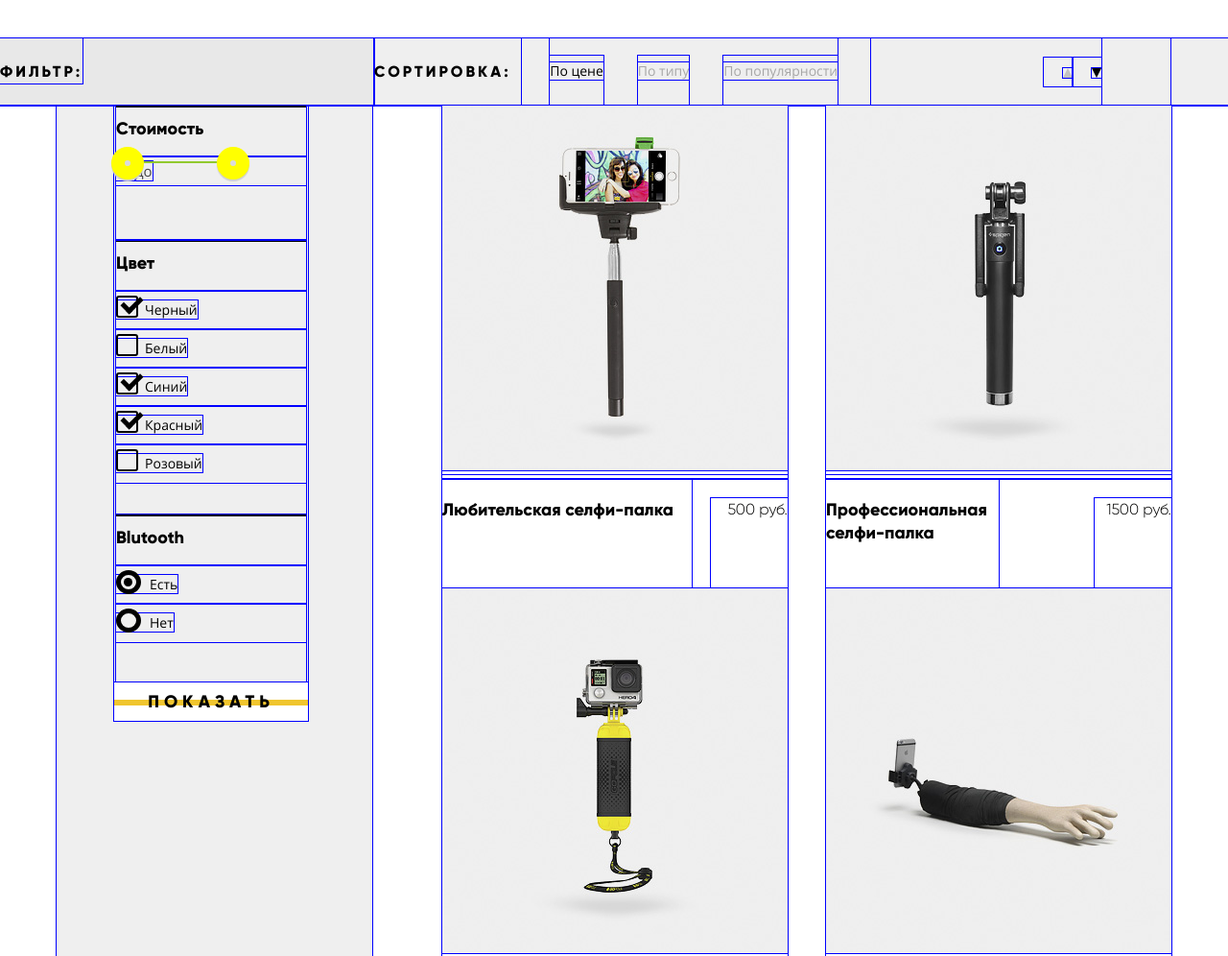
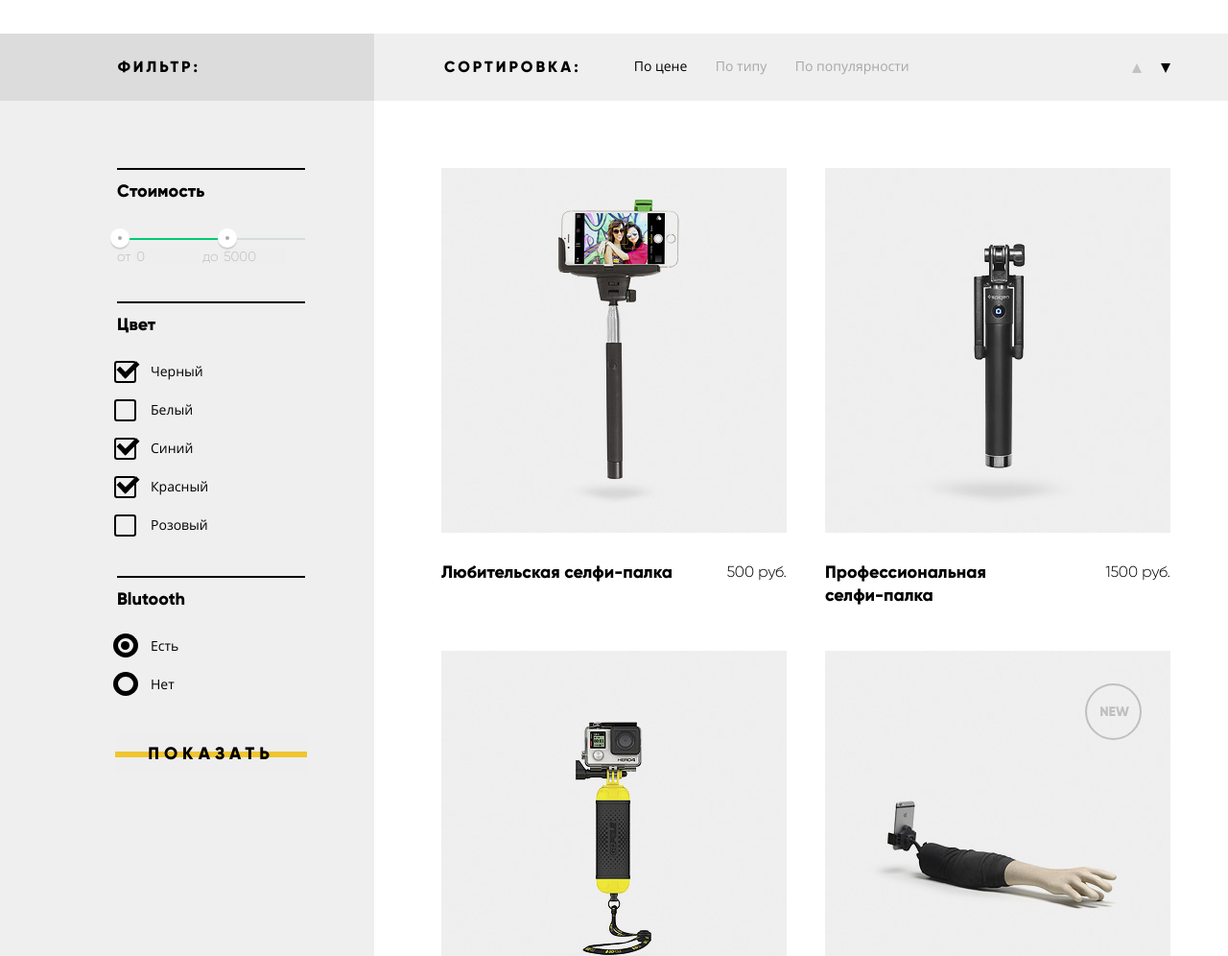
Before and after one commit to Raccoon-01/837377-device, a plain HTML site: page catalog.html in a window 1280 px wide. Shown: the part 352-1348 px from the top of the page at 96% size. Drawn offline with Linux system fonts and the light colour scheme; files whose address does not match are found by name.

Commit message:
Добавление фона, скрытие блоков гарантии, кредита, добавление кода html для фильтра стоимости
Добавление фона, скрытие блоков гарантии, кредита, добавление кода html для фильтра стоимости, подгонка под пиксель перфект

```diff
--- a/catalog.html
+++ b/catalog.html
@@ -120,18 +120,23 @@
 				<form class="filter-form" action="#" method="get">
 					<fieldset class="price-range-filter">
 						<legend class="label">Стоимость</legend>
-						<div class="rangeslider">
-							<label class="range-label range-toggle-min" for="price-min">от
-								<input class="range-input" type="range" name="price-min" id="price-min" value="0" min="0" max="8000">
-							</label>
-							<label class="range-label range-toggle-max" for="price-max">
-								<input class="range-input" type="range" name="price-max" id="price-max" value="5000" min="0" max="8000">до
-							</label>
-					  </div>
-						<!--
-						<label for="range-id">от
-							<input class="range-input" type="range" id="range-id" name="price-range" min="0" max="8000" value="5000">до
-						</label>необходимо доработать-->
+						<div class="range-filter">
+							<div class="range-controls">
+								<div class="scale">
+									<div class="bar"></div>
+								</div>
+								<div class="toggle toggle-min"></div>
+								<div class="toggle toggle-max"></div>
+							</div>
+							<div class="price-controls">
+								<label class="range-label range-toggle-min" for="price-min">от
+									<input class="range-input" type="text" name="price-min" id="price-min" value="0">
+								</label>
+								<label class="range-label range-toggle-max" for="price-max">до
+									<input class="range-input" type="text" name="price-max" id="price-max" value="5000">
+								</label>
+							</div>
+						</div>
 					</fieldset>
 					<fieldset class="color-filter">
 						<legend class="label">Цвет</legend>
@@ -229,7 +234,7 @@
 						</div>
 					</li>
 					<li class="catalog-list-position">
-						<p class="items-paragraph">
+						<p class="items-paragraph catalog-item-new">
 							<a href="catalog-item-4.html">
 								<img src="img/item-4.jpg" width="360" height="380" alt="Селфи-палка «Следуй за мной»">
 							</a>
--- a/css/style.css
+++ b/css/style.css
@@ -58,6 +58,7 @@ img {
 .main-header {
 	background-color: #f7e296;
 	padding: 0 60px 45px 60px;
+	margin-bottom: 34px;
 }
 
 .user-navigation:hover,
@@ -146,7 +147,7 @@ img {
 	line-height: normal;
 	text-transform: uppercase;
 	letter-spacing: 5px;
-	background-image: linear-gradient(to bottom, white 45%, #f0c52e 40%, #f0c52e 60%, white 55%);
+	background-image: linear-gradient(to bottom, #ffffff 45%, #f0c52e 40%, #f0c52e 60%, #ffffff 55%);
 	border: none;
 	min-height: 40px;
 }
@@ -155,6 +156,10 @@ img {
 .modal-send:hover,
 .modal-enter:hover {
 	background: #f0c52e;
+}
+
+.filter-button {
+	background-image: linear-gradient(to bottom, #eeeeee 45%, #f0c52e 40%, #f0c52e 60%, #eeeeee 55%);
 }
 
 .info,
@@ -221,7 +226,7 @@ img {
 .credit-head {
 	font-family: "Gilroy ExtraBold", "Arial", "Verdana", serif;
 	font-size: 47px;
-	line-height: 48px;
+	/*line-height: 48px;*/
 	color: #000000;
 }
 
@@ -455,7 +460,7 @@ img {
 }
 
 /*временный стиль outline, удалить*/
-* {outline: 1px solid blue;}
+/* {outline: 1px solid blue;}*/
 /*стили макросетки*/
 .container {
 	width: 1160px;
@@ -475,7 +480,8 @@ img {
 .navigation {
 	display: flex;
 	align-items: center;
-	margin-bottom: 34px;
+	margin-bottom: 23px;
+	margin-top: -10px;
 }
 
 .header-list {
@@ -627,7 +633,7 @@ img {
 
 .information {
 	display: flex;
-	margin-bottom: 75px;
+	margin-bottom: 80px;
 	justify-content: space-between;
 }
 
@@ -647,18 +653,12 @@ img {
 }
 
 .title {
-	margin-bottom: 40px;
+	margin-bottom: 50px;
 }
 
 .list {
-	margin-top: 0;
-	margin-left: 0;
-	margin-right: 0;
-	margin-bottom: 61px;
-	padding-bottom: 0;
-	padding-top: 0;
-	padding-right: 0;
-	padding-left: 35px;
+	margin: 0 0 55px 0;
+	padding-bottom: 0 0 0 35px;
 	font-family: "Gilroy ExtraBold", "Arial", "Verdana", sans-serif;
 	font-size: 16px;
 	line-height: 40px;
@@ -680,7 +680,7 @@ img {
 }
 
 .modal-map {
-	margin-bottom: 77px;
+	margin-bottom: 70px;
 }
 
 .contacts {
@@ -964,13 +964,13 @@ img {
 
 .breadcrumbs-element a[href]::after {
 	top: 14px;
-	right: 15px;
+	right: 23px;
 	transform: rotate(45deg);
 }
 
 .breadcrumbs-element a[href]::before {
 	top: 17px;
-	right: 15px;
+	right: 23px;
 	transform: rotate(-45deg);
 }
 
@@ -980,12 +980,10 @@ img {
 
 .main-content {
 	display: flex;
-	justify-content: center;
 }
 
 .catalog-menu-header {
 	display: flex;
-	margin: 0;
 	padding: 0;
 	background-color: #efefef;
 }
@@ -993,8 +991,8 @@ img {
 .filter-header {
 	width: calc(50% - 250px);
 	margin: 0;
-	padding: 0;
-	background-color: rgba(229, 229, 229, 0.6);
+	text-align: right;
+	background-color: #dcdcdc;
 }
 
 .sorting-header {
@@ -1013,19 +1011,20 @@ img {
 }
 
 .filter-menu {
-	width: 202px;
-	margin: 0;
-	padding: 0;
-	padding-left: 60px;
-	padding-right: 67px;
-	margin-right: 73px;
+	display: flex;
+	flex-direction: column;
+	align-items: flex-end;
+	width: calc(50% - 250px);
+	margin: 0;
+	padding: 0;
+	padding-top: 70px;
 	background-color: #efefef;
 }
 
 .filter-title {
 	display: inline-block;
 	margin-top: 0;
-	padding-top: 23px;
+	padding: 23px 181px 0 0;
 }
 
 .filter-title,
@@ -1036,6 +1035,8 @@ img {
 .filter-form {
 	display: flex;
 	flex-direction: column;
+	width: 200px;
+	padding-right: 70px;
 }
 
 .label {
@@ -1044,33 +1045,6 @@ img {
 	padding-bottom: 17px;
 	border-top: 2px solid black;
 }
-/*фильтр по цене - начало стиля*/
-
-.price-range-filter {
-	position: relative;
-	border: none;
-	min-height: 140px;
-	padding: 0;
-}
-/*НА ДОРАБОТКЕ
-.range-input {
-	position: absolute;
-	opacity: 0;
-}
-
-.range-input::before {
-	content: "";
-	position: absolute;
-	top: 0;
-	left: 0;
-	width: 20px;
-	height: 22px;
-	border-radius: 50% 50%;
-	border: 8px solid #ffffff;
-	box-shadow: 0 2px 1px 0 #cfcfcf;
-}
-*/
-/*фильтр по цене - конец стиля*/
 /*чекбоксы изменение начало*/
 .color-filter {
 	border: none;
@@ -1088,14 +1062,14 @@ img {
 }
 
 .checkbox-style {
-	padding-left: 30px;
+	padding-left: 35px;
 }
 
 .checkbox-style::before {
 	content: "";
 	position: absolute;
-	top: 5px;
-	left: 0;
+	top: 9px;
+	left: -3px;
 	display: inline-block;
 	cursor: pointer;
 	width: 19px;
@@ -1108,8 +1082,8 @@ img {
 	content: "";
 	position: absolute;
 	display: none;
-	top: 2px;
-	left: 10px;
+	top: 5px;
+	left: 5px;
 	border: solid #000000;
 	border-width: 0 5px 5px 0;
 	padding: 8px 4px;
@@ -1148,7 +1122,7 @@ img {
 /*радио кнопки начало*/
 .blutooth-filter {
 	border: none;
-	min-height: 175px;
+	min-height: 165px;
 	padding: 0;
 }
 
@@ -1168,8 +1142,8 @@ img {
 .radio-button::before {
 	content: "";
 	position: absolute;
-	top: 5px;
-	left: 0;
+	top: 7px;
+	left: -4px;
 	display: inline-block;
 	cursor: pointer;
 	width: 16px;
@@ -1182,8 +1156,8 @@ img {
 	display: none;
 	content: "";
 	position: absolute;
-	top: 13px;
-	left: 8px;
+	top: 15px;
+	left: 4px;
 	cursor: pointer;
 	width: 9px;
 	height: 9px;
@@ -1229,7 +1203,8 @@ img {
 	display: flex;
 	flex-direction: column;
 	width: 760px;
-	min-height: 1215px;
+	padding-left: 70px;
+	padding-top: 70px;
 }
 
 .sorting {
@@ -1242,10 +1217,10 @@ img {
 .product-list {
 	display: flex;
 	justify-content: space-between;
-	width: 300px;
-	margin: 0;
-	padding: 0;
-	margin-right: 35px;
+	width: 287px;
+	margin: 0;
+	padding: 0;
+	margin-right: 32px;
 	min-height: 52px;
 	padding-top: 18px;
 }
@@ -1253,10 +1228,9 @@ img {
 .sorting-title {
 	width: 180px;
 	text-align: left;
-	min-height: 47px;
-	padding-top: 23px;
-	margin: 0;
-	margin-right: 30px;
+	padding: 23px 0 0 73px;
+	margin: 0;
+	margin-right: 55px;
 }
 
 .sorting-arrows {
@@ -1324,6 +1298,34 @@ img {
 	width: 260px;
 	padding-top: 20px;
 	min-height: 94px;
+}
+
+.catalog-item-new {
+	position: relative;
+}
+
+.catalog-item-new::before {
+	content: "new";
+	position: absolute;
+	top: 52px;
+	right: 43px;
+	color: rgba(0, 0, 0, 0.2);
+	font-family: "Gilroy ExtraBold", "Arial", "Verdana", serif;
+	font-size: 14px;
+	line-height: 24px;
+	text-transform: uppercase;
+}
+
+.catalog-item-new::after {
+	content: "";
+	position: absolute;
+	top: 34px;
+	right: 30px;
+	display: block;
+	width: 55px;
+	height: 55px;
+	border-radius: 50%;
+	border: 2px solid rgba(0, 0, 0, 0.2);
 }
 
 .ci-2 {
@@ -1392,6 +1394,7 @@ img {
 	display: flex;
 	justify-content: space-between;
 	background-color: #ebebeb;
+	margin-bottom: 72px;
 }
 
 .back-button,
@@ -1503,22 +1506,13 @@ img {
 	box-sizing: border-box;
 }
 
-/*ГРАДИЕНТ ДЛЯ ФОНА (меняется по ширине экрана, не подходит)
-
-.main-content {
-	background-image: linear-gradient(to right, #eeeeee 30%, #ffffff 30%);
-}
-
-.filter-menu {
-	background-color: #eeeeee;
-} */
-
 /*СЛАЙДЕР*/
 .slider {
 	position: relative;
 	overflow: hidden;
 	margin-bottom: 95px;
-	background-image: linear-gradient(to bottom, #f7e296 27%, #ffffff 27%, #ffffff 73%);
+	margin-top: -45px;
+	background-image: linear-gradient(to bottom, #f7e296 24%, #ffffff 24%, #ffffff 76%);
 }
 
 .white-line {
@@ -1641,7 +1635,7 @@ img {
 	font-size: 47px;
 	line-height: 56px;
 	color: #000000;
-	margin: 75px 0 18px 0;
+	margin: 80px 0 18px 0;
 	padding: 0;
 	display: inline-block;
 	position: relative;
@@ -1651,7 +1645,7 @@ img {
 .slider-head-one::after {
 	content: "01";
 	position: absolute;
-	top: 2px;
+	top: -13px;
 	left: 330px;
 	font-family: "Gilroy ExtraBold", "Arial", "Verdana", serif;
 	font-size: 179.2px;
@@ -1662,7 +1656,7 @@ img {
 .slider-head-two::after {
 	content: "02";
 	position: absolute;
-	top: 2px;
+	top: -13px;
 	left: 300px;
 	font-family: "Gilroy ExtraBold", "Arial", "Verdana", serif;
 	font-size: 179.2px;
@@ -1673,7 +1667,7 @@ img {
 .slider-head-three::after {
 	content: "03";
 	position: absolute;
-	top: 2px;
+	top: -13px;
 	left: 300px;
 	font-family: "Gilroy ExtraBold", "Arial", "Verdana", serif;
 	font-size: 179.2px;
@@ -1683,7 +1677,7 @@ img {
 
 .slider-text {
 	margin: 0;
-	margin-bottom: 43px;
+	margin-bottom: 40px;
 	padding: 0;
 }
 
@@ -1715,7 +1709,7 @@ img {
 }
 
 .popular-menu {
-	margin-bottom: 62px;
+	margin-bottom: 77px;
 }
 
 .popular-menu-list {
@@ -1736,6 +1730,10 @@ img {
 	fill: #363636;
 }
 
+.popular-monopod {
+	align-items: flex-end;
+}
+
 .popular-link {
 	display: inline-block;
 	width: 160px;
@@ -1756,7 +1754,9 @@ img {
 
 .purchase-delivery-credit {
 	display: flex;
-	margin-bottom: 105px;
+	margin-bottom: 95px;
+	background-image: linear-gradient(to bottom, #ffffff 26%, #e5e5e5 26%, #e5e5e5 75%);
+	justify-content: center;
 }
 
 .sales-left-column {
@@ -1775,12 +1775,11 @@ img {
 	min-width: 160px;
 	padding: 0;
 	padding-top: 8px;
-	height: 32px;
-	margin: 0;
-	margin-bottom: 40px;
-	margin-left: 20px;
+	min-height: 30px;
+	margin: 0;
+	margin-bottom: 24px;
 	text-align: center;
-	background-image: linear-gradient(to bottom, white 45%, #f0c52e 40%, #f0c52e 60%, white 55%);
+	background-image: linear-gradient(to bottom, #e5e5e5 45%, #f0c52e 40%, #f0c52e 60%, #e5e5e5 55%);
 }
 
 .sales:hover {
@@ -1790,8 +1789,8 @@ img {
 .sales:active,
 .sales-delivery {
 	display: inline-block;
-	width: 278px;
-	height: 32px;
+	width: 258px;
+	min-height: 30px;
 	background: #000000;
 	color: #f7e184;
 	padding-left:20px;
@@ -1809,36 +1808,29 @@ img {
 	margin-right: 117px;
 }
 
-.purchase-delivery-credit {
-	overflow: hidden;
-}
-
 .sales-info {
 	width: 300%;
-	padding-top: 80px;
+	padding-top: 73px;
 }
 
 .sales-info-delivery {
 	background: url("../img/delivery.png") no-repeat;
-	background-position: 90% 80px;
-	width: 880px;
-	float: left;
-	padding-right: 160px;
+	background-position: 89% 85px;
+	width: 760px;
 }
 
 .sales-info-warranty {
+	display: none;
 	background: url("../img/warranty.png") no-repeat;
-	background-position: 90% 80px;
-	width: 880px;
-	padding-right: 160px;
-	float: left;
+	background-position: 89% 89px;
+	width: 760px;
 }
 
 .sales-info-credit {
 	background: url("../img/credit.png") no-repeat;
-	background-position: 90% 80px;
-	width: 880px;
-	float: left;
+	background-position: 89% 89px;
+	width: 760px;
+	display: none;
 }
 
 .delivery-head,
@@ -1857,7 +1849,7 @@ img {
 .delivery-head,
 .warranty-head,
 .credit-head {
-	margin-bottom: 40px;
+	margin-bottom: 30px;
 }
 
 .partners-list {
@@ -1865,82 +1857,76 @@ img {
 	justify-content: space-between;
 	margin: 0;
 	padding: 0;
-	margin-bottom: 105px;
+	margin-bottom: 70px;
 }
 
 .link-to-partner:hover {
 	filter: grayscale(100%);
 	opacity: 0.2;
 }
-/*Не работает для hidden div-ов по sales-info
-.sales-delivery:active ~ .sales-info-delivery {
-	transform: translateX(0);
-}
-
-.sales-warranty:active ~ .sales-info-warranty {
-	transform: translateX(-1040px);
-}
-
-.sales-credit:active ~ .sales-info-credit {
-	transform: translateX(-2080px);
-}
-*/
+
 /*СТИЛИ ФИЛЬТРА СТОИМОСТИ НАЧАЛО, необх. доработать*/
+.price-range-filter {
+	position: relative;
+	border: none;
+	padding: 0;
+}
+
+.range-controls {
+	position: relative;
+	padding-top: 20px;
+	padding-bottom: 5px;
+}
+
+.range-controls .scale {
+	height: 2px;
+	background: #d7dcde;
+}
+
+.range-controls .bar {
+	width: 60%;
+	height: 2px;
+	background: #00ca74;
+}
+
+.range-controls .toggle {
+	position: absolute;
+	top: 10px;
+	left: 0;
+	width: 4px;
+	height: 4px;
+	padding: 0;
+	border: 8px solid #ffffff;
+	background-color: #ababab;
+	box-shadow: 0 2px 1px 0 #cfcfcf;
+	border-radius: 50%;
+	cursor: pointer;
+}
+
+.range-controls .toggle-min {
+	left: -7px;
+}
+
+.range-controls .toggle-max {
+	left: 105px;
+}
+
+.price-controls {
+	font-family: "Gilroy Light", "Arial", "Verdana", sans-serif;
+	font-size: 14px;
+	line-height: 24px;
+	padding-bottom: 35px;
+}
+
+.range-label {
+	display: inline-block;
+	color: rgba(0, 0, 0, 0.2);
+}
 
 .range-input {
-	display: none;
-}
-
-.range-label {
-	position: relative;
-}
-
-.range-label::before {
-	content: "";
-	position: absolute;
-	top: 0;
-	left: 0;
-	width: 175px;
-	height: 2px;
-	background-color: #dbdbdb;
-	z-index: 1;
-}
-
-.range-label::after {
-	content: "";
-	position: absolute;
-	top: 0;
-	left: 0;
-	width: 110px;
-	height: 2px;
-	background-color: #91c92f;
-	z-index: 2;
-}
-
-.range-toggle-min::before {
-	content: "";
-	position: absolute;
-	top: -15px;
-	left: -5px;
-	width: 6px;
-	height: 6px;
-	border: 14px solid yellow;
-	background-color: #dbdbdb;
-	border-radius: 50%;
-	box-shadow: 0 2px 1px 0 #cfcfcf;
-	z-index: 3;
-}
-
-.range-toggle-max::before {
-	content: "";
-	position: absolute;
-	top: -15px;
-	left: 85px;
-	width: 6px;
-	height: 6px;
-	border: 14px solid yellow;
-	background-color: #dbdbdb;
-	border-radius: 50%;
-	box-shadow: 0 2px 1px 0 #cfcfcf;
-	z-index: 3;
-}
+	width: 50px;
+	border: none;
+	background-color: #eeeeee;
+	color: rgba(0, 0, 0, 0.2);
+	padding-right: 15px;
+}
```
Also changed, not shown: index.html (+6 -4 lines).
